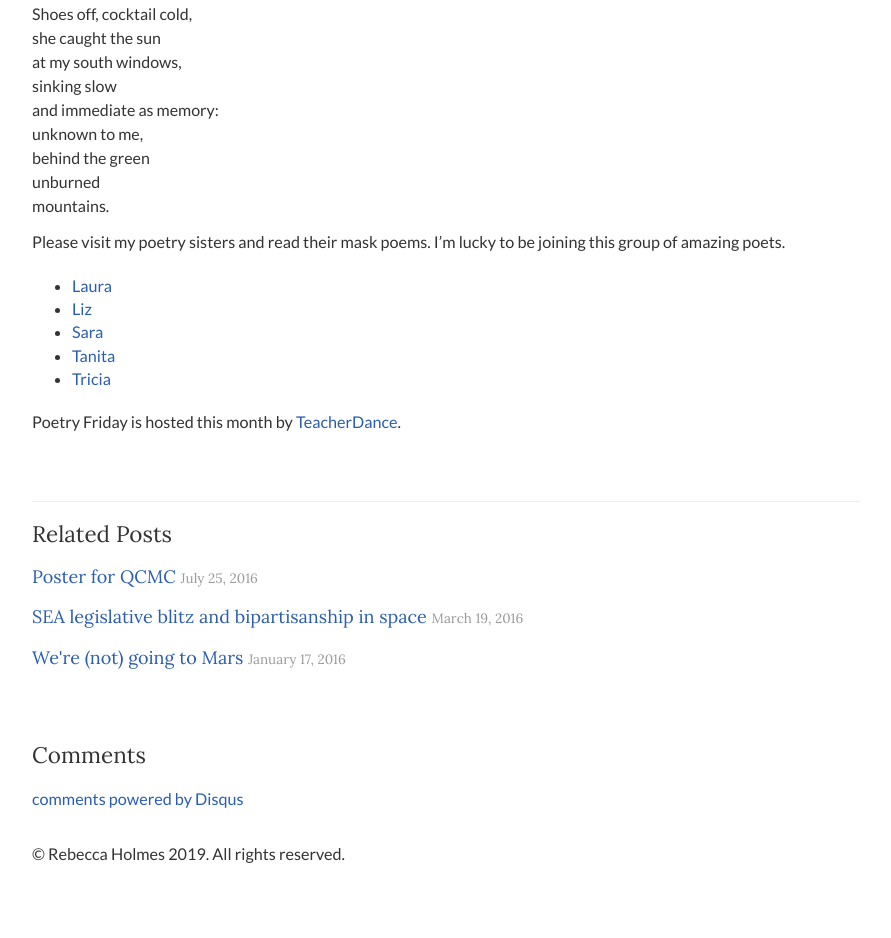
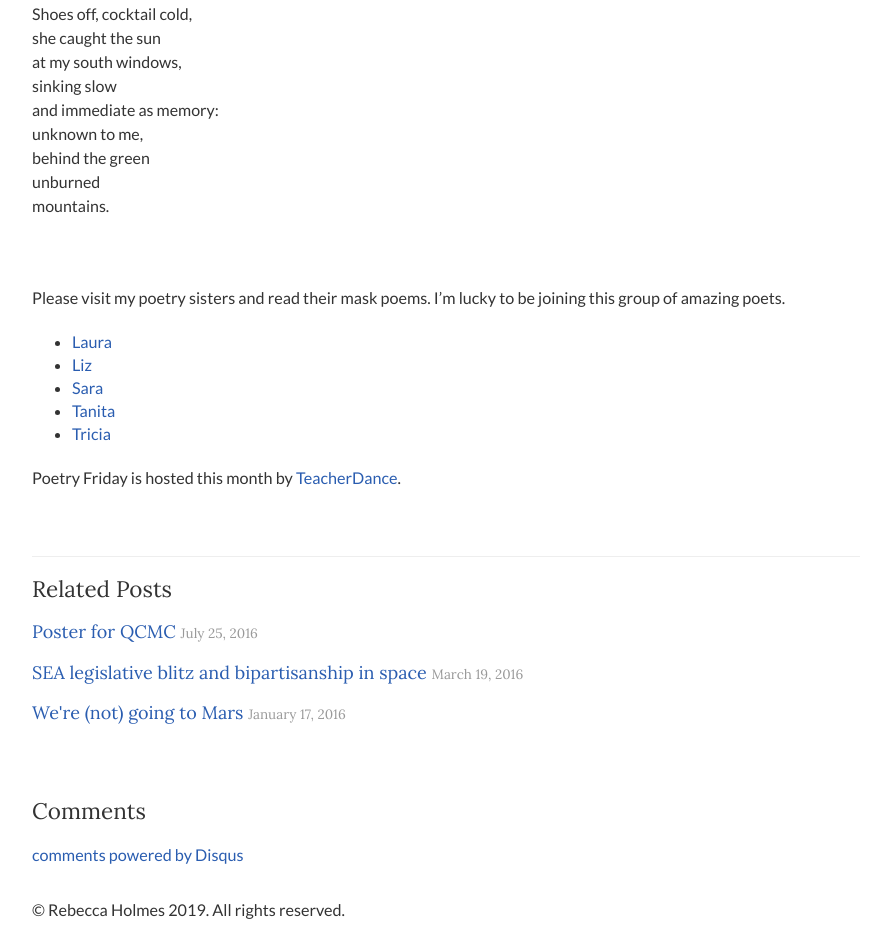
Before and after one commit to piscisvolans/piscisvolans.github.io, a Jekyll site: the page built from _posts/2019-03-01-poetry-friday-mask-poems.md, in a window 1280 px wide. Shown: the part 1780-2718 px from the top of the page, without its empty margins (194-1085 px from the left). Built offline with Jekyll 4.4.1, drawn with Linux system fonts in a browser that asks for light colours; nearby versions of some CDN libraries; some web fonts are replaced; comment, search, counter and statistics services are not loaded; before the commit the page ends 2666 px from its top, so only the background shows below that.

Commit message:
Update 2019-03-01-poetry-friday-mask-poems.md

```diff
--- a/_posts/2019-03-01-poetry-friday-mask-poems.md
+++ b/_posts/2019-03-01-poetry-friday-mask-poems.md
@@ -13,7 +13,7 @@
 <div class="caption">The serial number on my stainless countertop. And the mint green paint I've grown to love.</div></div>
 </center>
 
-<div id="more"></div>
+<!--more-->
 
 None of this is weird to me, because my Air Force family often lived in base housing when I was growing up. Whether in base housing or not, we were usually temporary visitors in a house that had been home to many other families. Sometimes I would pencil my name under the windowsill and try to find where other kids had done the same. (Sorry Mom.) So, I'm used to wondering about the people who lived in a house before me. As an adult, I think about the other women in particular, who must have had lives so different from mine.
 
@@ -49,7 +49,7 @@
 unburned
 mountains.
 </pre>
-
+<br><br>
 Please visit my poetry sisters and read their mask poems. I'm lucky to be joining this group of amazing poets.
 
 * [Laura](https://wp.me/p6Bicx-6Am)
```
